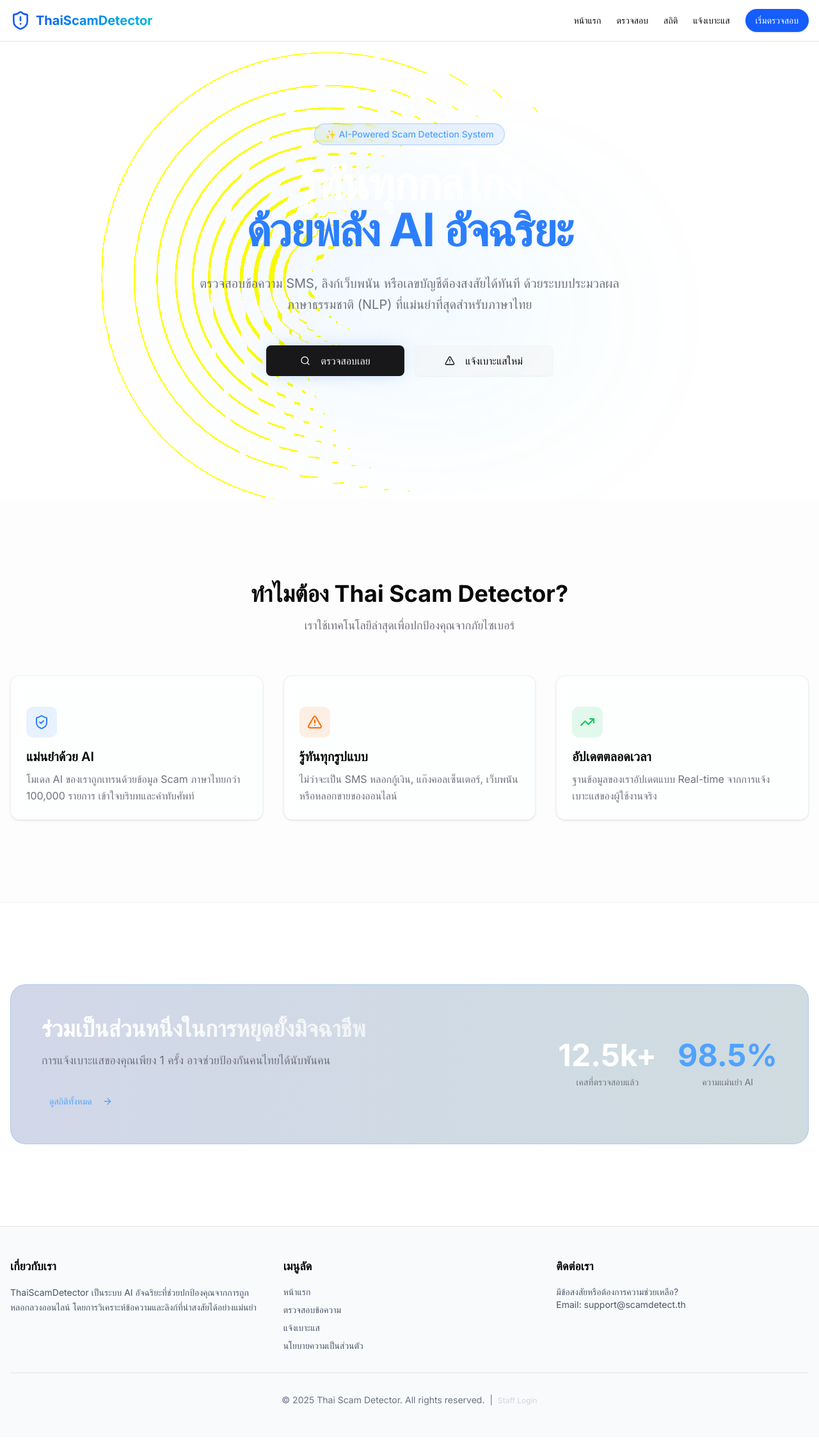
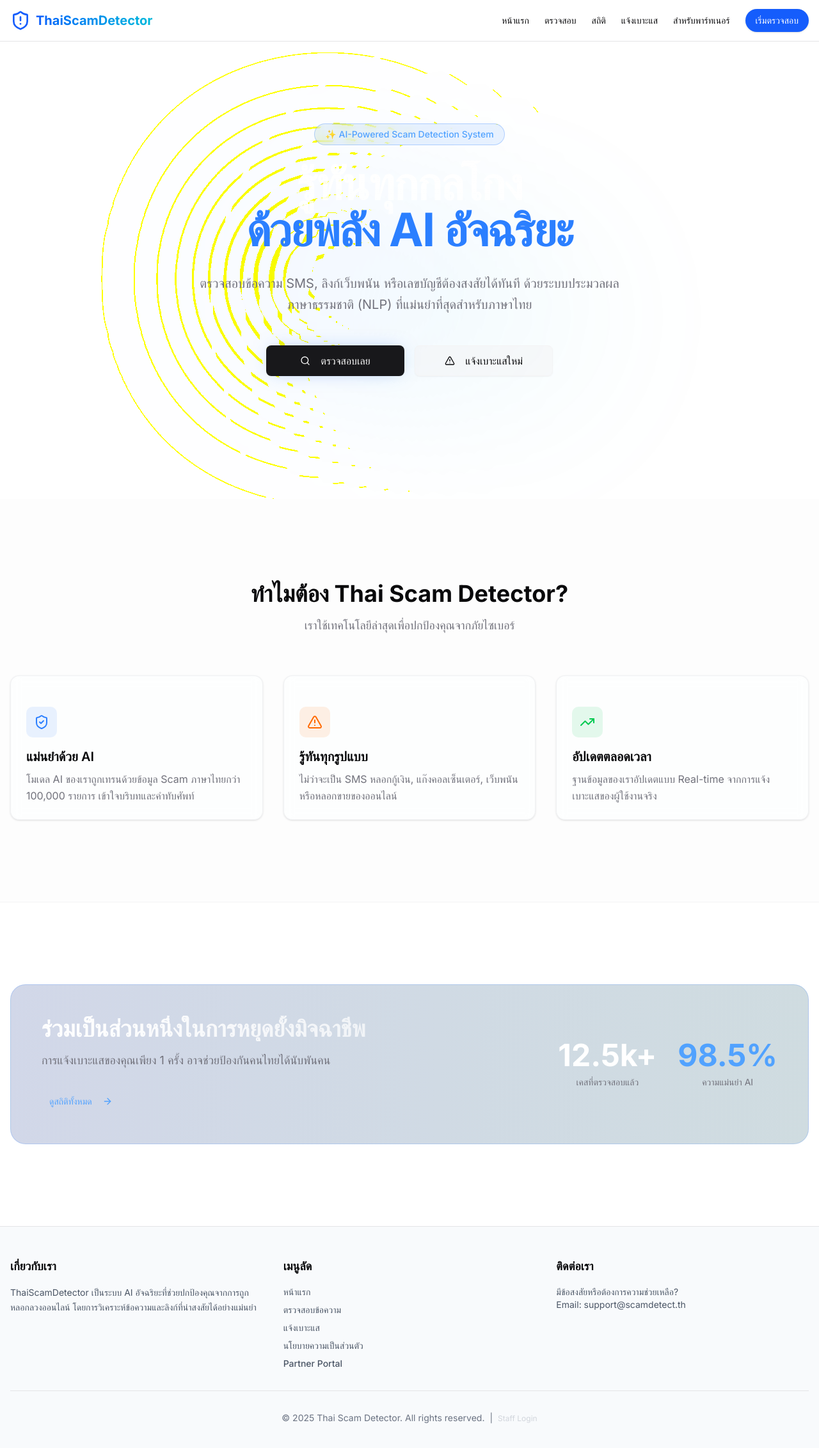
Before and after one commit to nutthakorn7/ThaiScamBench, a Next.js app in the folder frontend/: page / in a window 1280 px wide. Shown: the top 2264 px of the page at 64% size. Built offline with nearby package versions, Linux system fonts and the light colour scheme.

Commit message:
feat: add partner portal links to nav and footer

```diff
--- a/frontend/components/Footer.tsx
+++ b/frontend/components/Footer.tsx
@@ -17,6 +17,7 @@
                 <li><a href="/check" className="hover:text-blue-600">ตรวจสอบข้อความ</a></li>
                 <li><a href="/report" className="hover:text-blue-600">แจ้งเบาะแส</a></li>
                 <li><a href="/privacy" className="hover:text-blue-600">นโยบายความเป็นส่วนตัว</a></li>
+                <li><a href="/partner/login" className="hover:text-amber-600 font-medium">Partner Portal</a></li>
               </ul>
             </div>
             <div>
--- a/frontend/components/Navbar.tsx
+++ b/frontend/components/Navbar.tsx
@@ -25,6 +25,9 @@
           <Link href="/report" className="transition-colors hover:text-blue-600">
             แจ้งเบาะแส
           </Link>
+          <Link href="/partner/login" className="transition-colors hover:text-blue-600">
+            สำหรับพาร์ทเนอร์
+          </Link>
           <Link
             href="/check"
             className="inline-flex items-center justify-center rounded-full bg-blue-600 px-4 py-2 text-sm font-medium text-white shadow transition-colors hover:bg-blue-700 focus-visible:outline-none focus-visible:ring-1 focus-visible:ring-ring"
```
